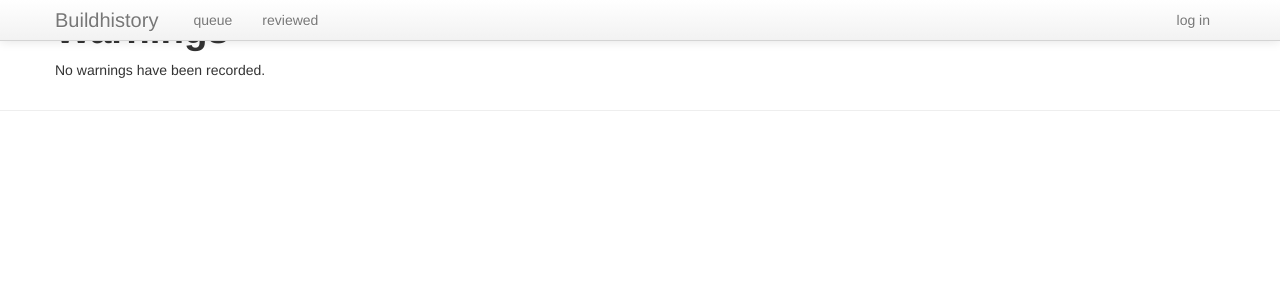
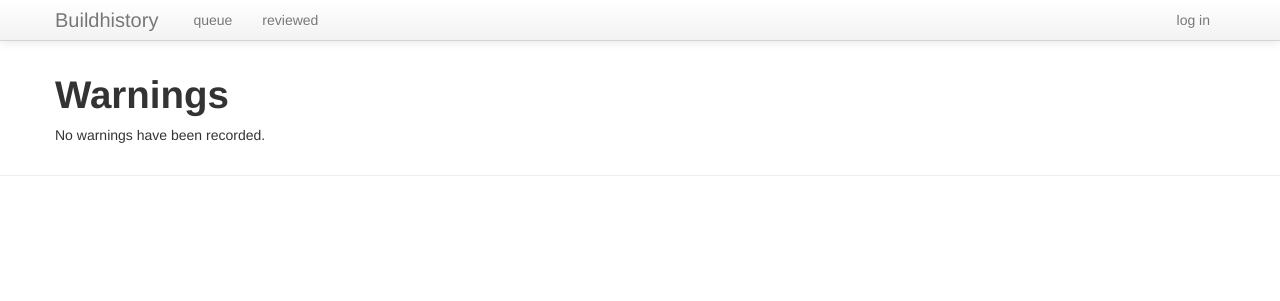
Before and after one commit to yoctocookbook2ndedition/buildhistory-web, a Django app: page /warningmgr/ in a window 1280 px wide. Shown: the top 301 px of the page. Run offline with Django 3.2, Linux system fonts and the light colour scheme; data that the repository does not hold is empty; parts of the project's set-up code (start-up, migrations or seed data) failed here and were passed over; some libraries are stand-ins or nearby versions.

Commit message:
base.html: add some padding to the top of the content area
This is needed with the navbar in current versions of Bootstrap.

Signed-off-by: Paul Eggleton <paul.eggleton@linux.intel.com>

```diff
--- a/templates/base.html
+++ b/templates/base.html
@@ -56,7 +56,7 @@
         </div>
     </div>
 
-    <div id="content" class="container">
+    <div id="content" class="container top-padded">
         {% block content %}{% endblock %}
     </div>
 
--- a/warningmgr/static/css/additional.css
+++ b/warningmgr/static/css/additional.css
@@ -1,3 +1,7 @@
+.top-padded {
+    padding-top: 65px;
+}
+
 textarea {
     width:98%;
 }
```
